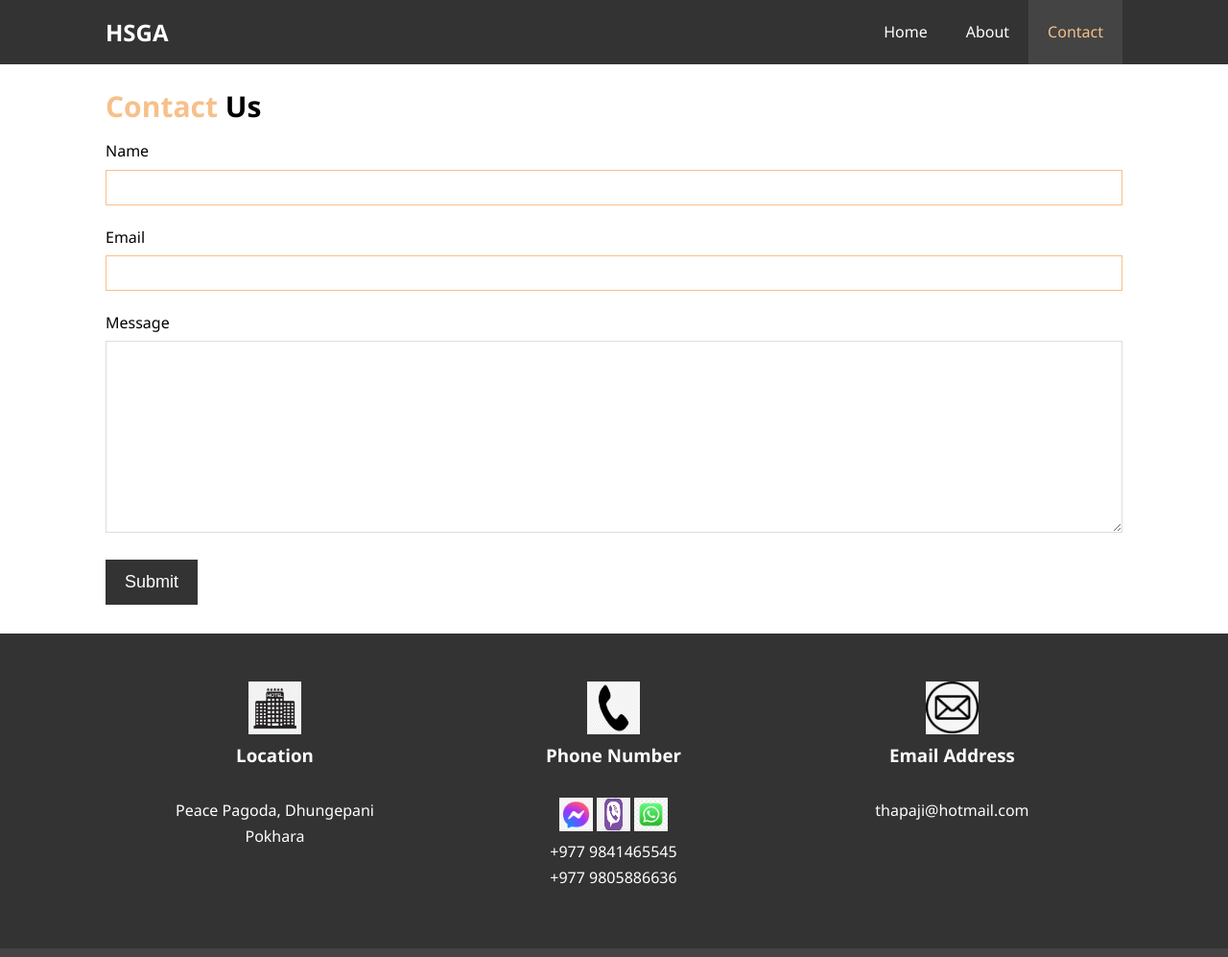
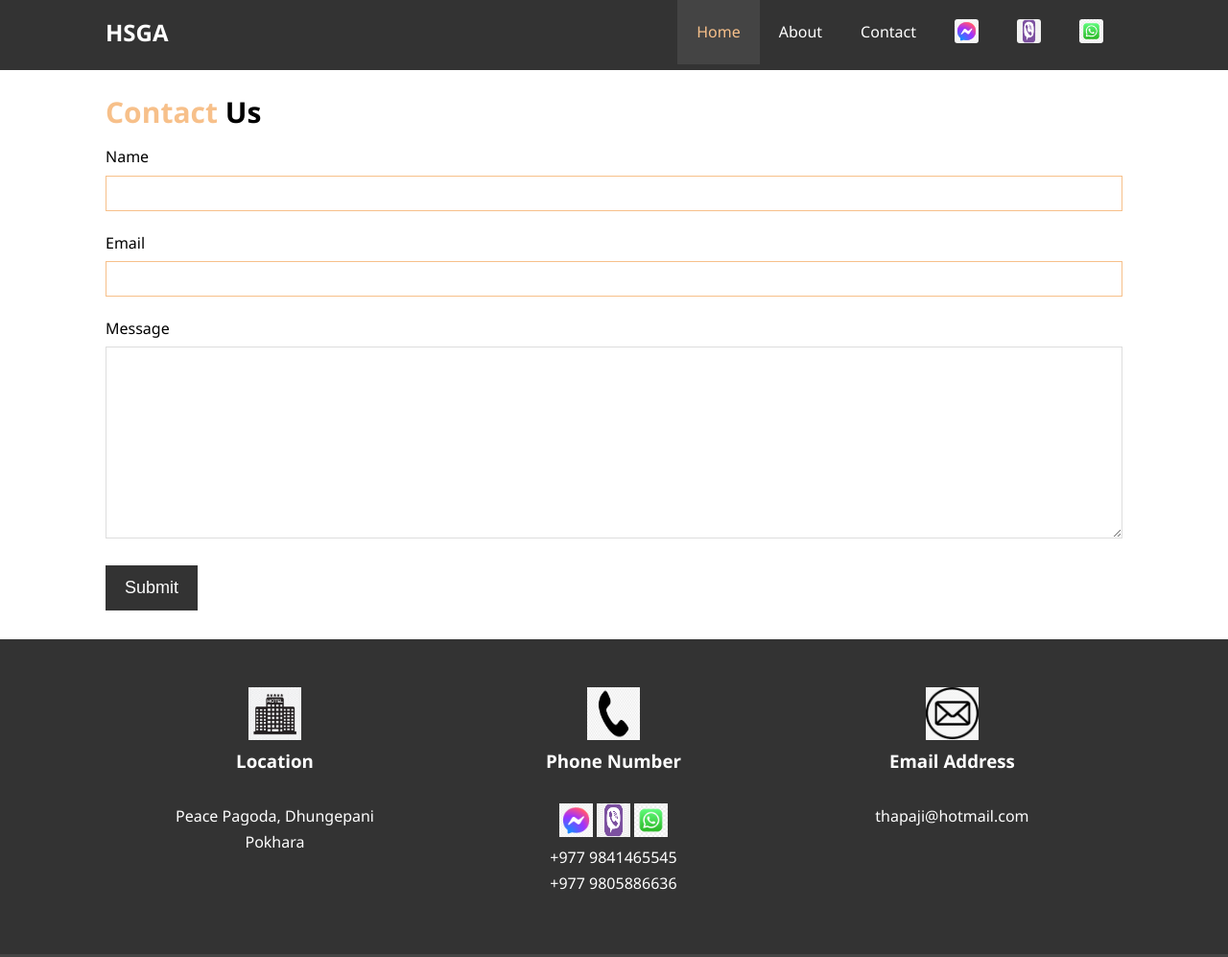
Before and after one commit to Kailu1111/HTML-CSS-Projects, a plain HTML site: page Hotel Website/contact.html in a window 1280 px wide. Shown: the top 997 px of the page at 96% size. Drawn offline with Linux system fonts and the light colour scheme.

Commit message:
changes in navbar

```diff
--- a/Hotel Website/contact.html
+++ b/Hotel Website/contact.html
@@ -14,9 +14,13 @@
             <div class="container">
                 <h1 class="logo"><a href="index.html">HSGA</a></h1>
                 <ul>
-                    <li><a  href="index.html">Home</a></li>
-                    <li><a  href="about.html">About</a></li>
-                    <li><a class="current" href="contact.html">Contact</a></li>
+                    <li><a class="current" href="index.html">Home</a></li>
+                    <li><a href="about.html">About</a></li>
+                    <li><a href="contact.html">Contact</a></li>
+
+                    <li><a class="call-msg" href="https://www.facebook.com/messages/t/211256182619481" ><img src="img/Logos/messenger.png" alt="Facebook"></a></li>
+                    <li><a class="call-msg" href=""><img src="img/Logos/viber.png" alt="Facebook"></a></li>
+                    <li><a class="call-msg" href="https://wa.me/9779841465545"><img src="img/Logos/whatsapp.png" alt="WhatsApp"></a></li>
                 </ul>
             </div>
         </nav>
```
Also changed, not shown: Hotel Website/about.html (+6 -2 lines).
